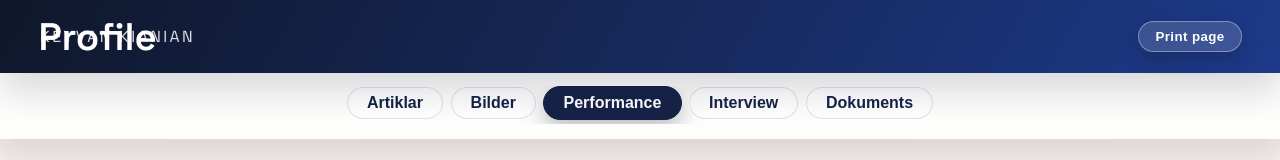
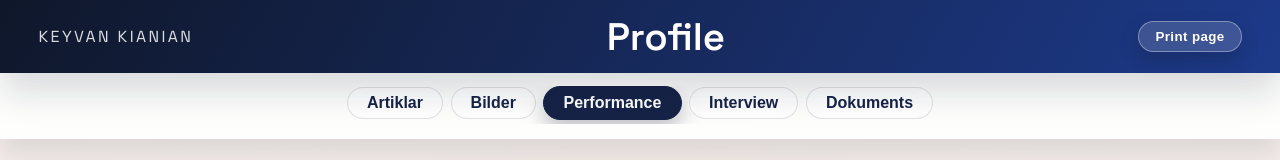
Before and after one commit to keyvankianian/profile, a React (Vite) app: page / in a window 1280 px wide. Shown: the top 160 px of the page. Built offline with nearby package versions, Linux system fonts and the light colour scheme.

Commit message:
Fix header layout when print button is visible

```diff
--- a/src/components/App/App.css
+++ b/src/components/App/App.css
@@ -3,9 +3,9 @@
   color: white;
   line-height: 1.2;
   padding: 0.85rem clamp(1rem, 3vw, 2.5rem);
-  display: flex;
+  display: grid;
+  grid-template-columns: auto 1fr auto;
   align-items: center;
-  justify-content: center;
   position: fixed;
   top: 0;
   left: 0;
@@ -17,7 +17,6 @@
 }
 
 header .print-button {
-  margin-left: auto;
   background: rgba(255, 255, 255, 0.15);
   color: #fff;
   border: 1px solid rgba(255, 255, 255, 0.35);
@@ -28,6 +27,7 @@
   cursor: pointer;
   transition: background-color 0.2s ease, color 0.2s ease;
   box-shadow: 0 8px 18px rgba(15, 23, 42, 0.25);
+  justify-self: end;
 }
 
 header .print-button:hover,
@@ -37,8 +37,7 @@
 }
 
 header .logo {
-  position: absolute;
-  left: clamp(1rem, 4vw, 2.5rem);
+  justify-self: start;
   font-size: clamp(0.85rem, 2vw, 1rem);
   text-transform: uppercase;
   letter-spacing: 0.15em;
@@ -49,6 +48,8 @@
   font-size: clamp(1.5rem, 4vw, 2.4rem);
   margin: 0;
   font-weight: 600;
+  text-align: center;
+  justify-self: center;
 }
 
 .tabs-container {
@@ -145,18 +146,19 @@
 
 @media (max-width: 600px) {
   header {
-    flex-direction: column;
+    grid-template-columns: 1fr;
     text-align: center;
     padding-top: 1rem;
   }
 
-  header .logo {
-    position: static;
+  header .logo,
+  header .title,
+  header .print-button {
+    justify-self: center;
   }
 
   header .print-button {
     width: 100%;
-    margin-left: 0;
   }
 
   .tabs-container {
```
